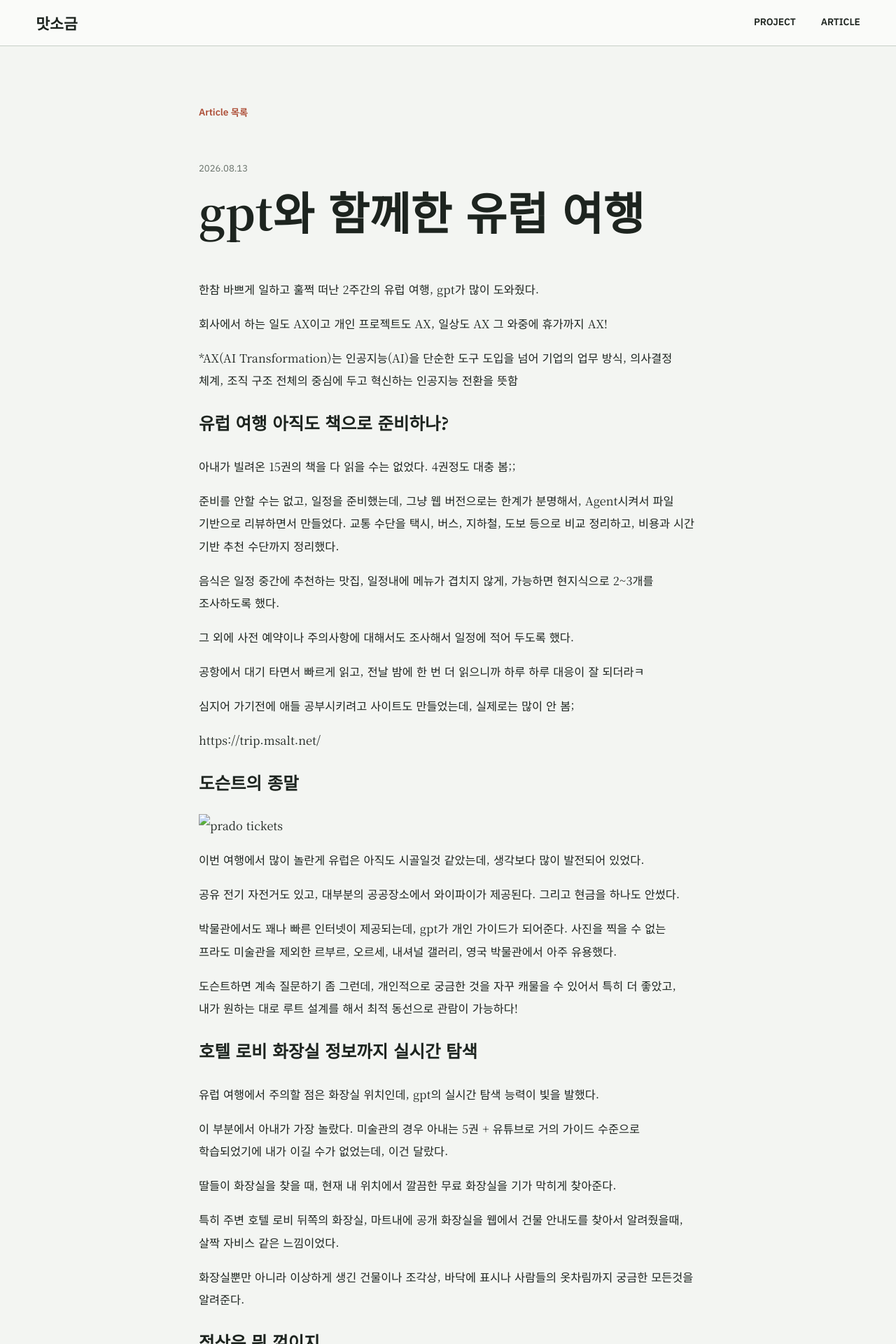
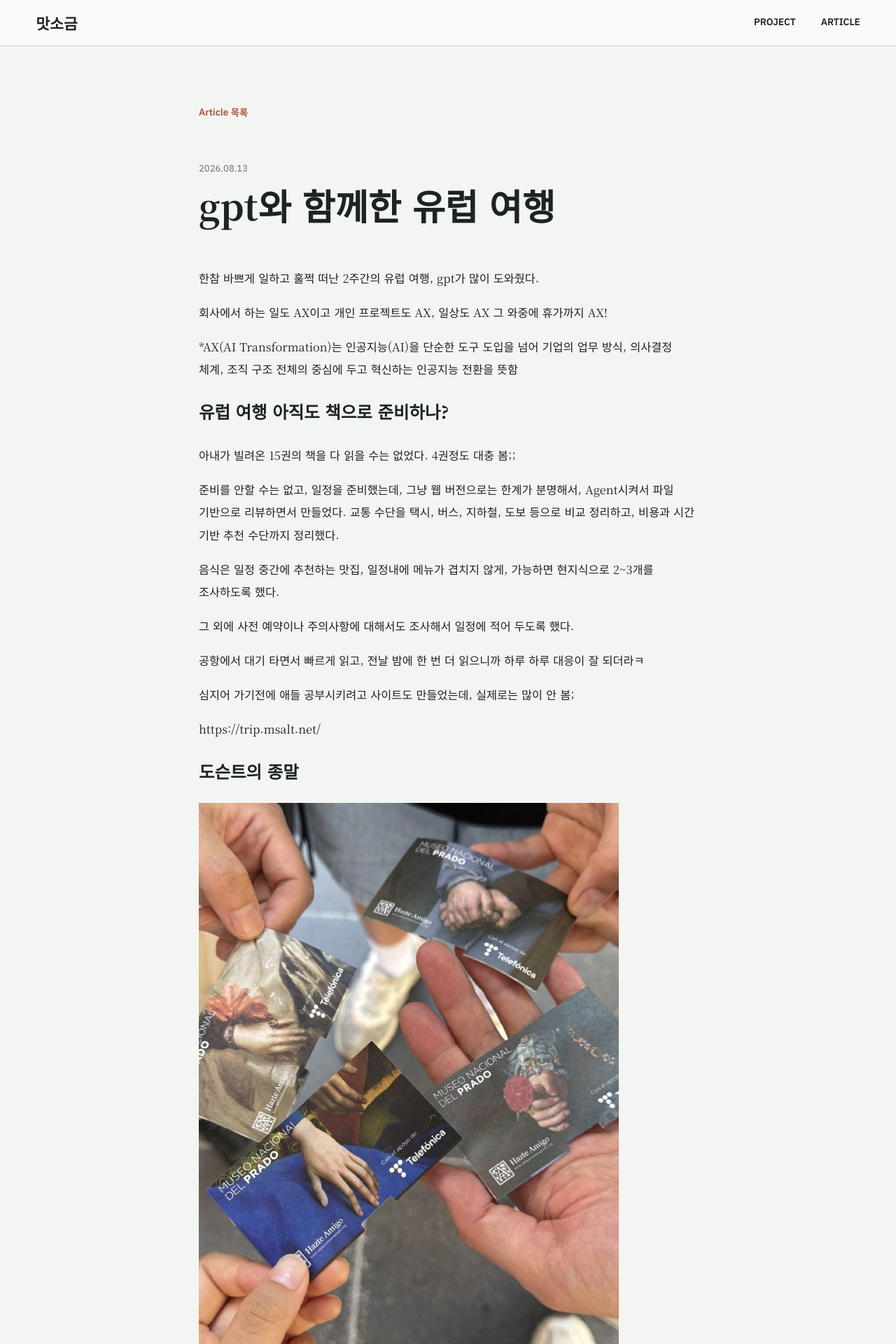
Before and after one commit to msaltnet/msaltnet, a Jekyll site: the page built from _posts/2026-08-13-cc-trip.md, in a window 1280 px wide. Shown: the top 1920 px of the page at 70% size. Built offline with Jekyll 4.4.1, drawn with Linux system fonts in a browser that asks for light colours; some web fonts are replaced.

Commit message:
fix images

```diff
--- a/_posts/2026-08-13-cc-trip.md
+++ b/_posts/2026-08-13-cc-trip.md
@@ -30,7 +30,7 @@ sidebar_feature: false
 
 ## 도슨트의 종말
 
-![prado tickets](../assets/img/prado.png)
+![prado tickets](/assets/img/prado.png)
 
 이번 여행에서 많이 놀란게 유럽은 아직도 시골일것 같았는데, 생각보다 많이 발전되어 있었다.
 
@@ -54,7 +54,7 @@ sidebar_feature: false
 
 ## 정산은 뭐 껌이지
 
-![receipt](../assets/img/image.png)
+![receipt](/assets/img/image.png)
 
 가족 여행이니까 딱히 정산이 필요한 것은 아닌데, 어느날 보니까 아내가 영수증을 다 가지고 있더라.
 
--- a/assets/css/style.css
+++ b/assets/css/style.css
@@ -301,7 +301,7 @@ a:focus-visible {
   display: grid;
   grid-template-columns: 86px minmax(0, 1fr);
   grid-template-rows: minmax(0, 1fr);
-  height: 78px;
+  min-height: 96px;
   overflow: hidden;
   border: 1px solid var(--line);
   background: var(--surface);
@@ -343,8 +343,11 @@ a:focus-visible {
   margin: 2px 0;
   font-family: var(--serif);
   font-size: 0.9rem;
+  line-height: 1.25;
   text-overflow: ellipsis;
-  white-space: nowrap;
+  display: -webkit-box;
+  -webkit-box-orient: vertical;
+  -webkit-line-clamp: 2;
 }
 
 .project-card-copy > span:last-child {
@@ -436,7 +439,7 @@ a:focus-visible {
 .post h1 {
   margin: 0 0 56px;
   font-family: var(--serif);
-  font-size: clamp(2.2rem, 5vw, 4.2rem);
+  font-size: clamp(1.76rem, 4vw, 3.36rem);
   line-height: 1.25;
 }
 
@@ -532,7 +535,7 @@ a:focus-visible {
 
   .project-card {
     grid-template-columns: 104px minmax(0, 1fr);
-    height: 88px;
+    min-height: 96px;
   }
 
   .project-card-image {
```
Also changed, not shown: _posts/2026-08-16-abstraction.md (+1 -1 lines).
